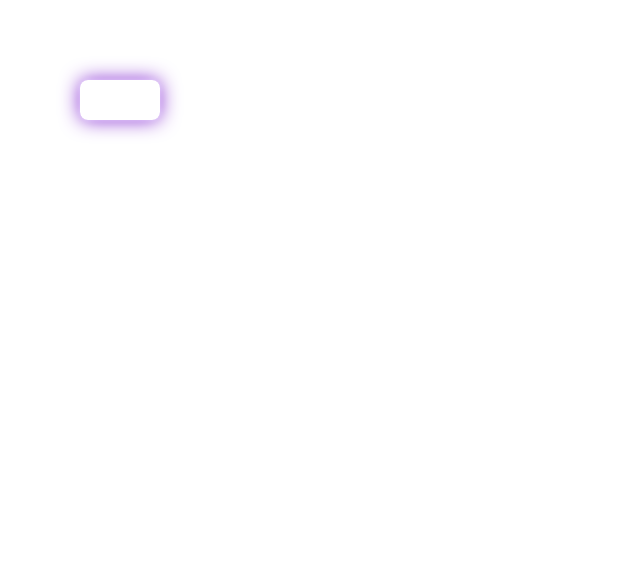
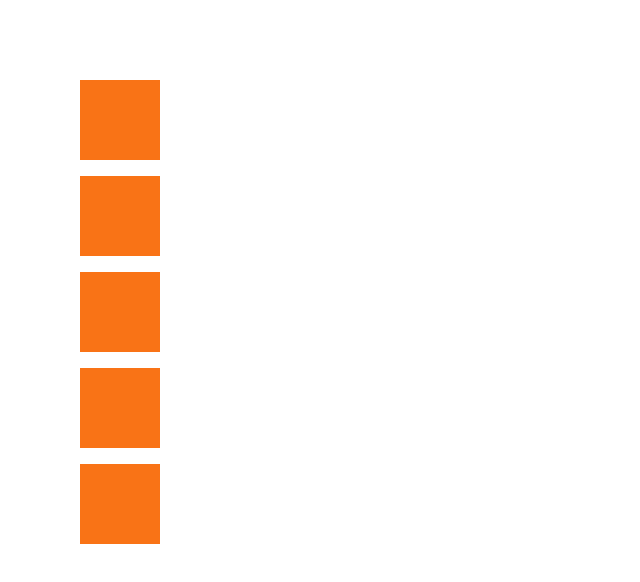
Before and after one commit to OBookBook/tailwindcss-tips, a Next.js app: page / in a window 1280 px wide. Shown: the top 582 px of the page, without its empty margins (0-640 px from the left). Built offline with nearby package versions, Linux system fonts and the light colour scheme.

Commit message:
size and space

```diff
--- a/app/components/Tips6.tsx
+++ b/app/components/Tips6.tsx
@@ -1,7 +1,8 @@
 const Tips6 = () => {
   return (
-    <div className="flex flex-col gap-4">
-      <div className="bg-orange-50  h-20 w-20"></div>
+    // <div className="flex flex-col gap-4">
+    <div className="flex flex-col space-y-4">
+      <div className="bg-orange-500 size-20"></div>
       <div className="bg-orange-500 h-20 w-20"></div>
       <div className="bg-orange-500 h-20 w-20"></div>
       <div className="bg-orange-500 h-20 w-20"></div>
--- a/app/page.tsx
+++ b/app/page.tsx
@@ -1,13 +1,15 @@
 import Tips1_2 from "./components/Tips1_2";
 import Tips3 from "./components/Tips3";
 import Tips4_5 from "./components/Tips4_5";
+import Tips6 from "./components/Tips6";
 
 export default function Home() {
   return (
     <main className="py-20 px-20">
       {/* <Tips1_2 /> */}
       {/* <Tips3 /> */}
-      <Tips4_5 />
+      {/* <Tips4_5 /> */}
+      <Tips6 />
     </main>
   );
 }
```
